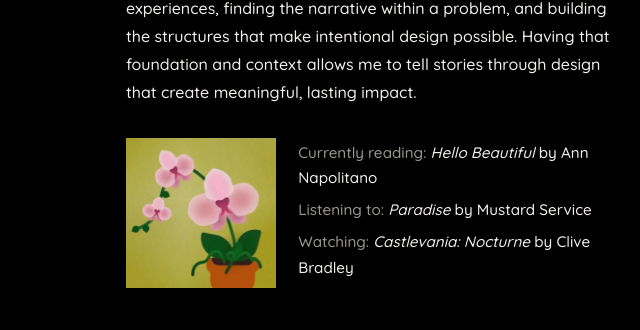
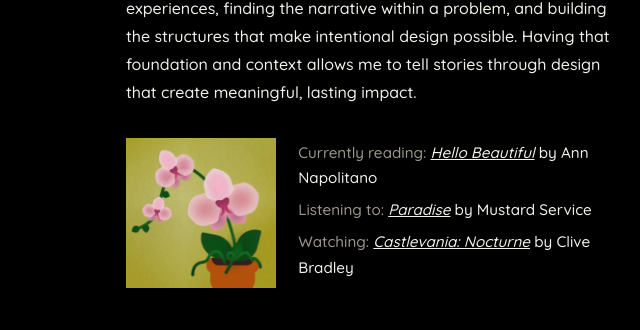
Before and after one commit to zoidela-by-my/zoidela-by-my.github.io, a plain HTML site: page index.html in a window 1280 px wide. Shown: the part 6030-6360 px from the top of the page, 603-1243 px from the left. Drawn offline with Linux system fonts and the light colour scheme.

Commit message:
About: link the Currently titles like the original

```diff
--- a/index.html
+++ b/index.html
@@ -71,9 +71,9 @@
       <div class="about-currently">
         <img src="assets/about-orchid.webp" alt="Animated illustration of a pink orchid in a terracotta pot" loading="lazy">
         <ul>
-          <li><span>Currently reading:</span> <em>Hello Beautiful</em> by Ann Napolitano</li>
-          <li><span>Listening to:</span> <em>Paradise</em> by Mustard Service</li>
-          <li><span>Watching:</span> <em>Castlevania: Nocturne</em> by Clive Bradley</li>
+          <li><span>Currently reading:</span> <a href="https://annnapolitano.com/hello-beautiful/" target="_blank" rel="noopener"><em>Hello Beautiful</em></a> by Ann Napolitano</li>
+          <li><span>Listening to:</span> <a href="https://www.youtube.com/watch?v=AE7SyjW7C9k" target="_blank" rel="noopener"><em>Paradise</em></a> by Mustard Service</li>
+          <li><span>Watching:</span> <a href="https://youtu.be/AlHrhysomJo?si=XLj1wkoRgckJqhch" target="_blank" rel="noopener"><em>Castlevania: Nocturne</em></a> by Clive Bradley</li>
         </ul>
       </div>
     </div>
```
